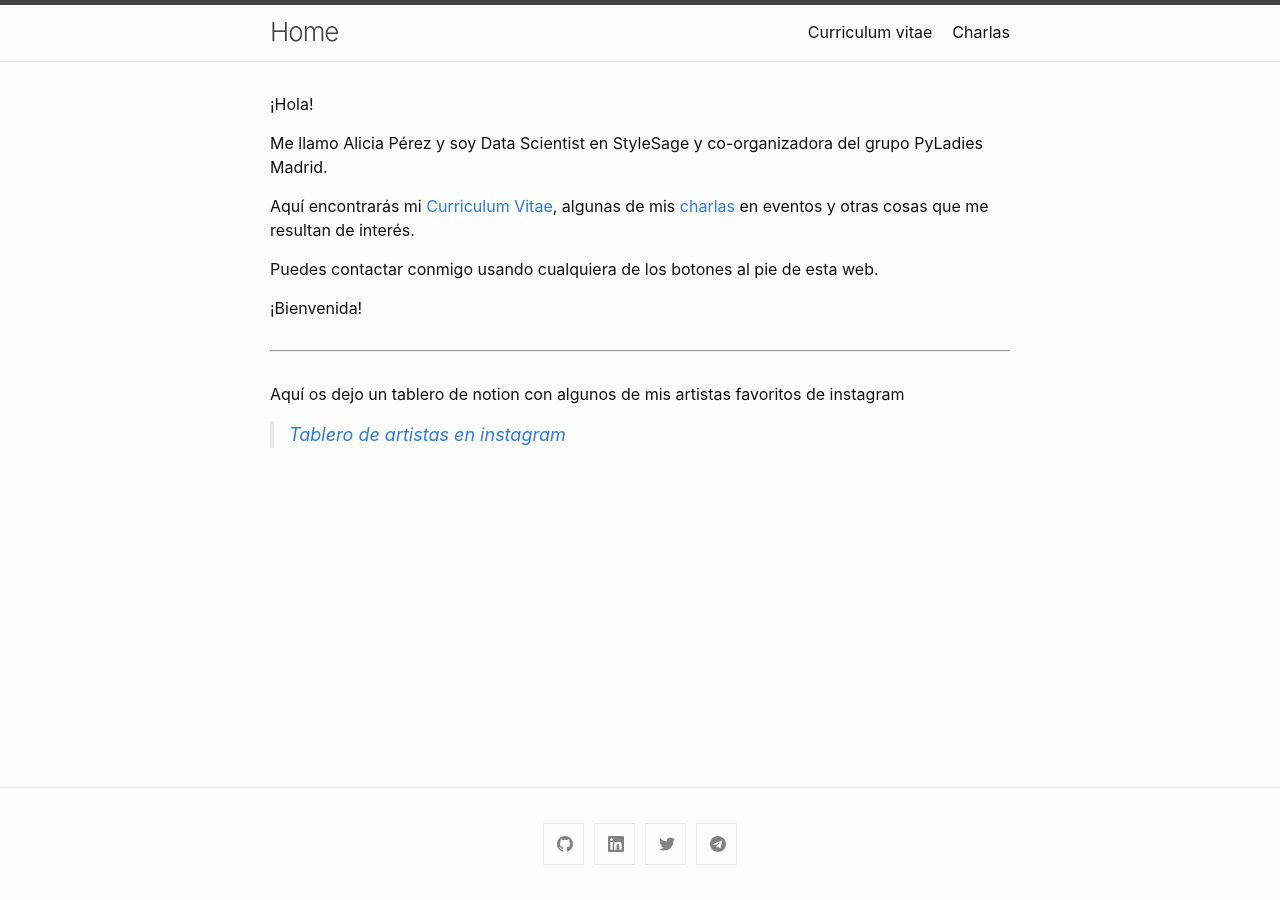
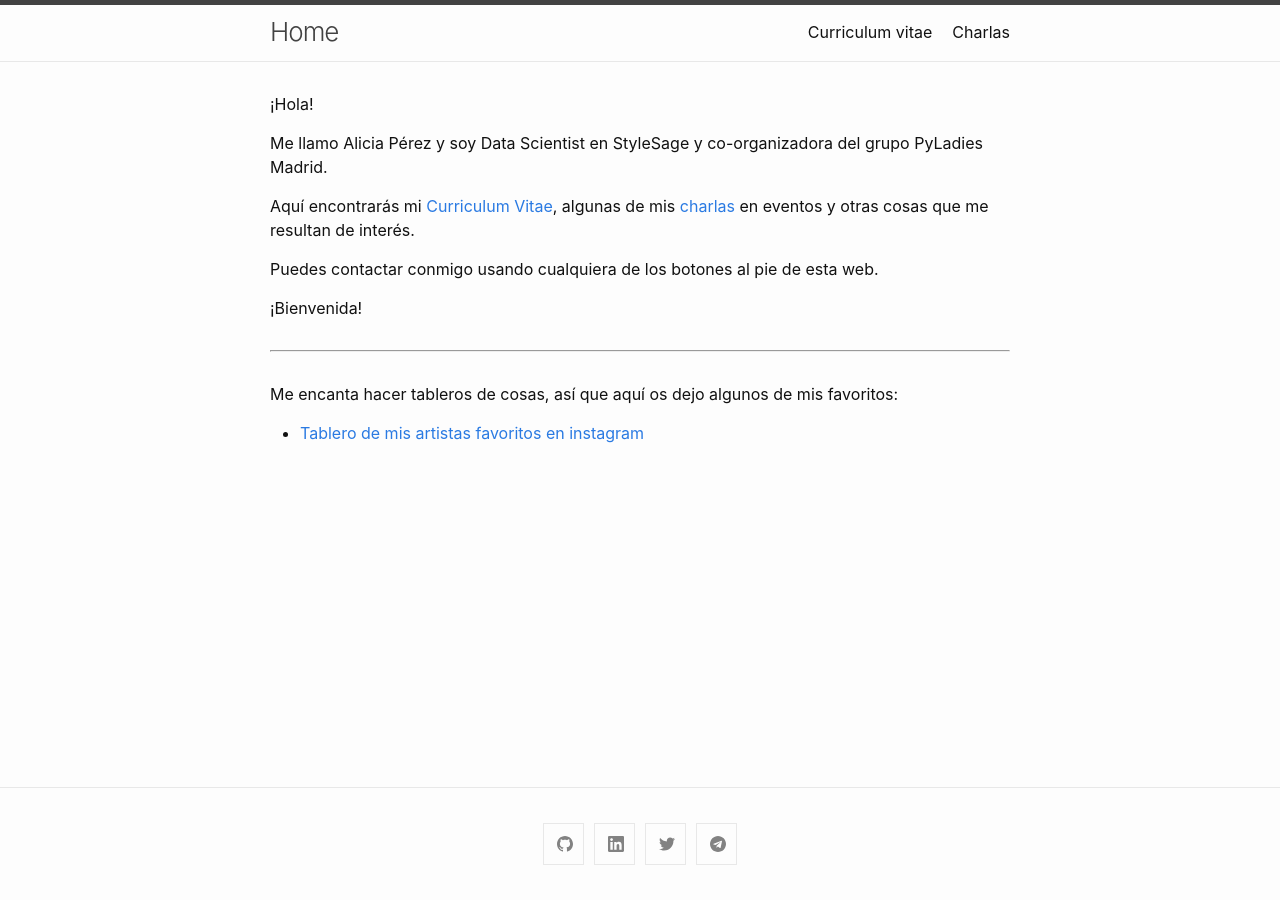
Before and after one commit to aliciapj/aliciapj.github.io, a Jekyll site: the page built from index.md, in a window 1280 px wide. Built offline with Jekyll 4.4.1, drawn with Linux system fonts in a browser that asks for light colours.

Commit message:
Better explanation

```diff
--- a/index.md
+++ b/index.md
@@ -14,6 +14,5 @@ Puedes contactar conmigo usando cualquiera de los botones al pie de esta web.
 
 ---------------------------------------
 
-
-Aquí os dejo un tablero de notion con algunos de mis artistas favoritos de instagram<br>
-> [Tablero de artistas en instagram](https://www.notion.so/aliciapj/Arte-594a226d17aa49809c200885af2ef4a9)
+Me encanta hacer tableros de cosas, así que aquí os dejo algunos de mis favoritos:
+- [Tablero de mis artistas favoritos en instagram](https://www.notion.so/aliciapj/Arte-594a226d17aa49809c200885af2ef4a9)
```
